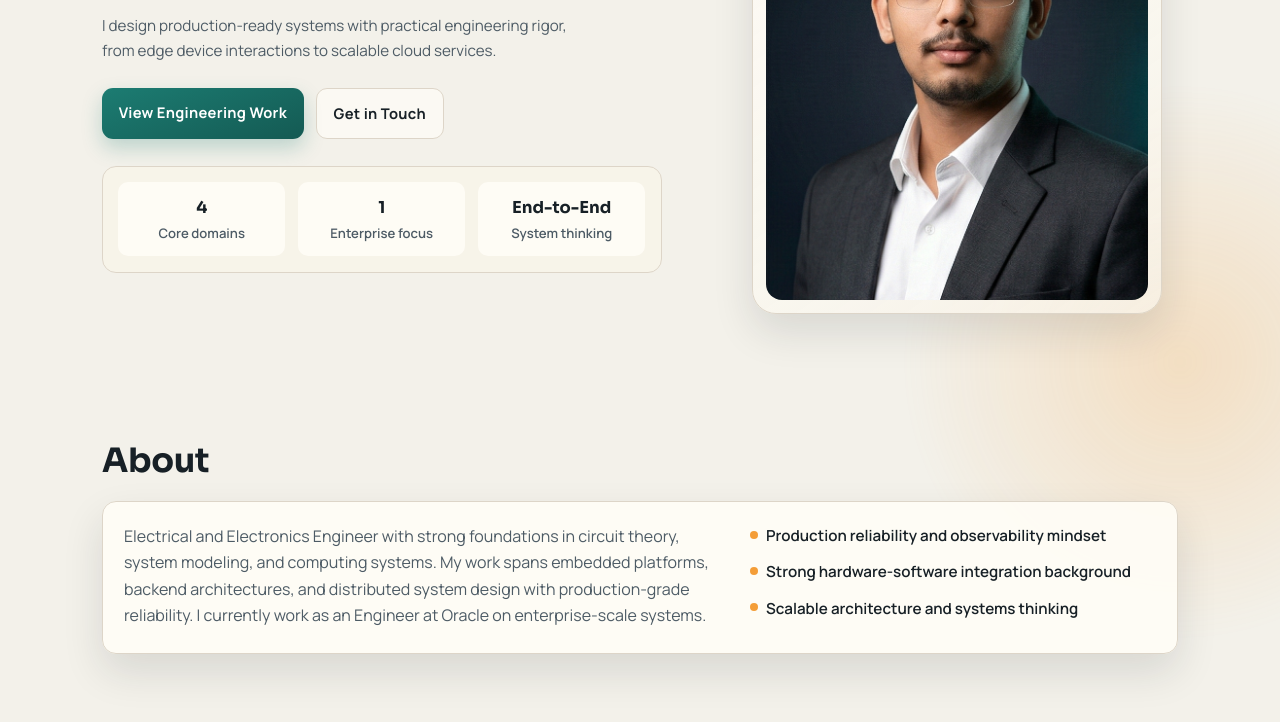
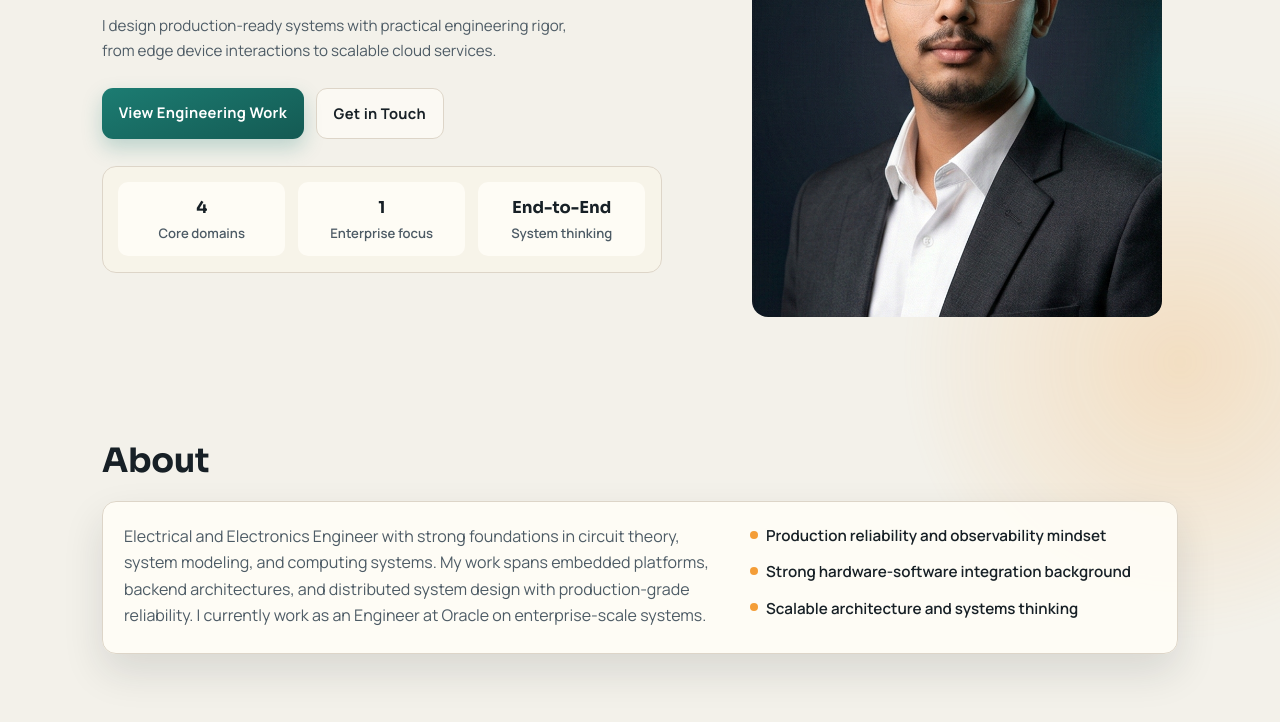
Before and after one commit to anand-ps/prime-archive, a plain HTML site: page index.html in a window 1280 px wide. Shown: the part 378-1100 px from the top of the page. Drawn offline with Linux system fonts and the light colour scheme.

Commit message:
No border photo

```diff
--- a/assets/css/styles.css
+++ b/assets/css/styles.css
@@ -345,32 +345,18 @@ body::after {
 }
 
 .image-frame {
-    background: linear-gradient(145deg, color-mix(in srgb, var(--surface) 82%, transparent) 0%, color-mix(in srgb, var(--surface-soft) 70%, transparent) 100%);
-    border: 1px solid var(--border);
     border-radius: var(--radius-lg);
-    box-shadow: var(--shadow);
     max-width: 410px;
-    overflow: hidden;
-    padding: 0.8rem;
     position: relative;
     width: 100%;
 }
 
 .image-frame::before {
-    background: linear-gradient(130deg, rgba(255, 255, 255, 0) 25%, rgba(255, 255, 255, 0.45) 50%, rgba(255, 255, 255, 0) 70%);
-    content: "";
-    height: 100%;
-    left: -130%;
-    pointer-events: none;
-    position: absolute;
-    top: 0;
-    transform: skewX(-20deg);
-    transition: left 850ms ease;
-    width: 80%;
+    content: none;
 }
 
 .image-frame:hover::before {
-    left: 170%;
+    left: auto;
 }
 
 .image-frame img {
```
